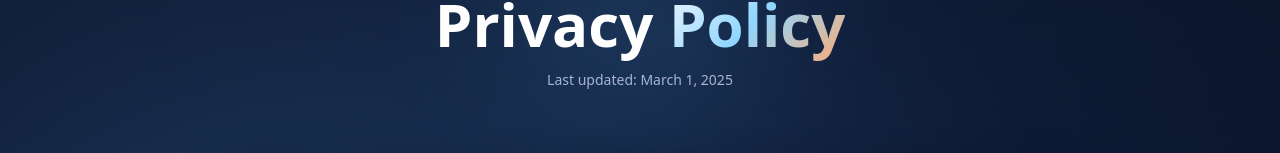
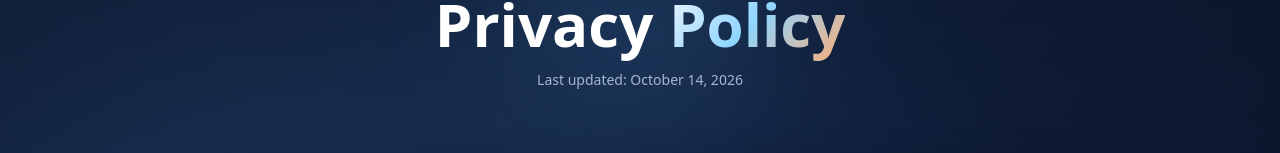
Before and after one commit to Dezolve/manacamp-site, a Next.js app: page /privacy in a window 1280 px wide. Shown: the part 194-347 px from the top of the page. Built offline with nearby package versions, Linux system fonts and the light colour scheme.

Commit message:
docs(privacy): show privacy-specific October 2026 revision date [skip ci]

```diff
--- a/app/privacy/page.tsx
+++ b/app/privacy/page.tsx
@@ -3,7 +3,7 @@ import Link from "next/link";
 import { Shield } from "lucide-react";
 import ScrollReveal from "@/components/ScrollReveal";
 import LegalNav from "@/components/LegalNav";
-import { legalLastUpdated, privacySections } from "@/app/legalContent";
+import { privacyLastUpdated, privacySections } from "@/app/legalContent";
 import { createMetadata, seo } from "@/app/seo";
 
 export const metadata: Metadata = createMetadata({
@@ -32,7 +32,7 @@ export default function PrivacyPage() {
               Privacy <span className="gradient-text">Policy</span>
             </h1>
             <p className="text-text-secondary text-sm">
-              Last updated: {legalLastUpdated}
+              Last updated: {privacyLastUpdated}
             </p>
           </ScrollReveal>
         </div>
```
